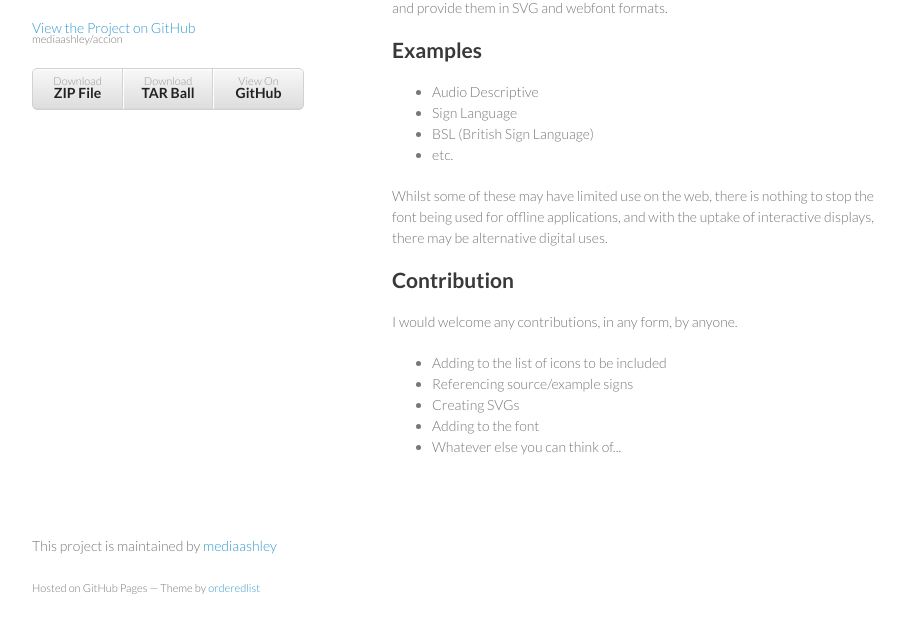
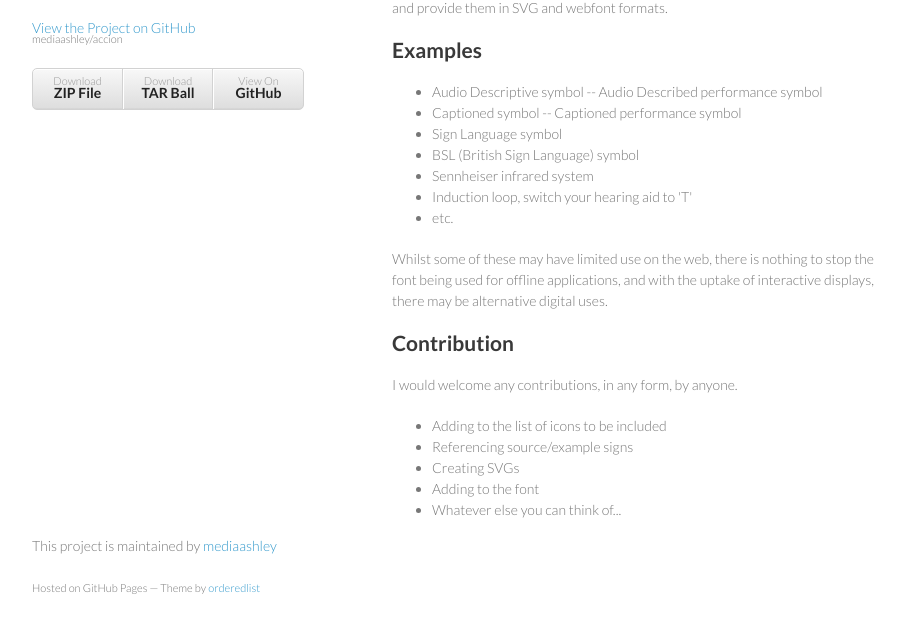
Before and after one commit to mediaashley/accion, a plain HTML site: page index.html in a window 1280 px wide. Shown: the part 133-766 px from the top of the page, without its empty margins (178-1095 px from the left). Drawn offline with Linux system fonts and the light colour scheme.

Commit message:
Create gh-pages branch via GitHub

```diff
--- a/index.html
+++ b/index.html
@@ -37,9 +37,14 @@
 <a name="examples" class="anchor" href="#examples"><span class="octicon octicon-link"></span></a>Examples</h2>
 
 <ul>
-<li>Audio Descriptive</li>
-<li>Sign Language</li>
-<li>BSL (British Sign Language)</li>
+<li>Audio Descriptive symbol
+-- Audio Described performance symbol</li>
+<li>Captioned symbol
+-- Captioned performance symbol</li>
+<li>Sign Language symbol</li>
+<li>BSL (British Sign Language) symbol</li>
+<li>Sennheiser infrared system</li>
+<li>Induction loop, switch your hearing aid to 'T'</li>
 <li>etc.</li>
 </ul><p>Whilst some of these may have limited use on the web, there is nothing to stop the font being used for offline applications, and with the uptake of interactive displays, there may be alternative digital uses.</p>
 
--- a/params.json
+++ b/params.json
@@ -1 +1 @@
-{"name":"Accion","tagline":"Official accessibility icons SVGs and font","body":"#Accion\r\n\r\nAccion is an attempt to collate a list of official and/or recognisable accessibility icons, and provide them in SVG and webfont formats.\r\n\r\n##Examples\r\n- Audio Descriptive\r\n- Sign Language\r\n- BSL (British Sign Language)\r\n- etc.\r\n\r\nWhilst some of these may have limited use on the web, there is nothing to stop the font being used for offline applications, and with the uptake of interactive displays, there may be alternative digital uses.\r\n\r\n##Contribution\r\nI would welcome any contributions, in any form, by anyone. \r\n- Adding to the list of icons to be included\r\n- Referencing source/example signs\r\n- Creating SVGs\r\n- Adding to the font\r\n- Whatever else you can think of...\r\n","google":"UA-52037729-1","note":"Don't delete this file! It's used internally to help with page regeneration."}
+{"name":"Accion","tagline":"Official accessibility icons SVGs and font","body":"#Accion\r\n\r\nAccion is an attempt to collate a list of official and/or recognisable accessibility icons, and provide them in SVG and webfont formats.\r\n\r\n##Examples\r\n- Audio Descriptive symbol\r\n-- Audio Described performance symbol\r\n- Captioned symbol\r\n-- Captioned performance symbol\r\n- Sign Language symbol\r\n- BSL (British Sign Language) symbol\r\n- Sennheiser infrared system\r\n- Induction loop, switch your hearing aid to 'T'\r\n- etc.\r\n\r\nWhilst some of these may have limited use on the web, there is nothing to stop the font being used for offline applications, and with the uptake of interactive displays, there may be alternative digital uses.\r\n\r\n##Contribution\r\nI would welcome any contributions, in any form, by anyone. \r\n- Adding to the list of icons to be included\r\n- Referencing source/example signs\r\n- Creating SVGs\r\n- Adding to the font\r\n- Whatever else you can think of...\r\n","google":"UA-52037729-1","note":"Don't delete this file! It's used internally to help with page regeneration."}
```
